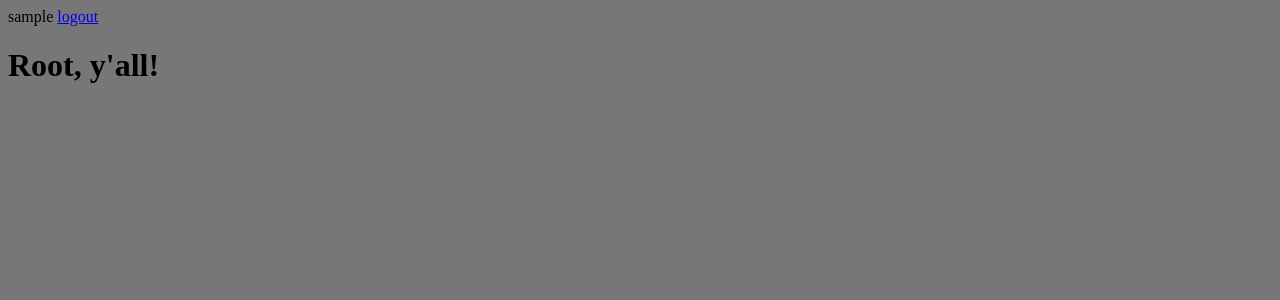
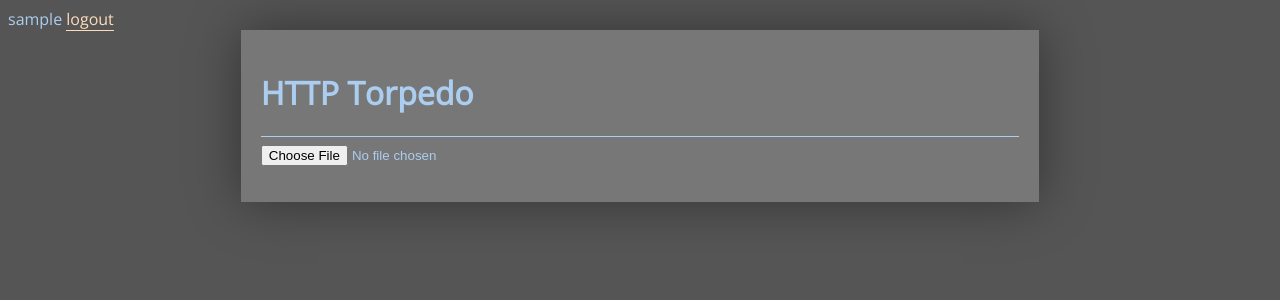
Before and after one commit to kreldjarn/http-torpedo, a Django app: page / in a window 1280 px wide. Shown: the top 300 px of the page. Run offline with Django 3.2, Linux system fonts and the light colour scheme; the visitor is signed in with stand-in values (Sample User, id 1); parts of the project's set-up code (start-up, migrations or seed data) failed here and were passed over.

Commit message:
tabs to spaces, basic styling

```diff
--- a/http_torpedo/urls.py
+++ b/http_torpedo/urls.py
@@ -3,11 +3,15 @@ from django.contrib import admin
 from torpedo.views import *
 
 urlpatterns = [
+	# LOGIC
 	url(r'^$', root.as_view()),
-    url(r'^admin/', include(admin.site.urls)),
-    #url(r'^login/$', 'django.contrib.auth.views.login'),
-    #url(r'^logout/$', 'django.contrib.auth.views.logout'),
+	url(r'^upload-log/$', upload_log.as_view()),
 
+
+
+
+
+	# SYSTEM
     url(r'^admin/', include(admin.site.urls)),
 
     url(r'^login/$', login.as_view(), name='login'),
--- a/torpedo/static/css/style.css
+++ b/torpedo/static/css/style.css
@@ -1,3 +1,25 @@
 body {
+	background-color: #555;
+	color: #ABCDEF;
+	font-family: 'Open Sans', Helvetica, sans-serif;
+}
+
+a {
+	text-decoration: none;
+	color: #FEDCBA;
+	border-bottom: 1px solid #FEDCBA;
+}
+
+hr {
+	border: none;
+	border-bottom: 1px solid #ABCDEF;
+}
+
+.content {
+	width: 60%;
+	max-width: 900px;
+	margin: auto;
+	padding: 20px;
 	background-color: #777;
+	box-shadow: 0 0 50px rgba(0, 0, 0, 0.4);
 }
--- a/torpedo/templates/accounts/invalid.html
+++ b/torpedo/templates/accounts/invalid.html
@@ -1,4 +1,4 @@
-{% extends "accounts/accounts_base.html" %}
+{% extends "base.html" %}
 
 {% block content %}
 <h1>Shitty login details</h1>
--- a/torpedo/templates/accounts/logged.html
+++ b/torpedo/templates/accounts/logged.html
@@ -1,4 +1,4 @@
-{% extends "accounts/accounts_base.html" %}
+{% extends "base.html" %}
 
 {% block content %}
 <h1>Hi, {{ name }}</h1>
--- a/torpedo/templates/accounts/login.html
+++ b/torpedo/templates/accounts/login.html
@@ -1,4 +1,4 @@
-{% extends "accounts/accounts_base.html" %}
+{% extends "base.html" %}
 
 {% block content %}
 
--- a/torpedo/templates/accounts/logout.html
+++ b/torpedo/templates/accounts/logout.html
@@ -1,4 +1,4 @@
-{% extends "accounts/accounts_base.html" %}
+{% extends "base.html" %}
 
 {% block content %}
 <p>Consider yourself logged out</p>
--- a/torpedo/templates/accounts/register.html
+++ b/torpedo/templates/accounts/register.html
@@ -1,4 +1,4 @@
-{% extends "accounts/accounts_base.html" %}
+{% extends "base.html" %}
 
 {% block content %}
 <h1>Sign up</h1>
--- a/torpedo/templates/accounts/success.html
+++ b/torpedo/templates/accounts/success.html
@@ -1,4 +1,4 @@
-{% extends "accounts/accounts_base.html" %}
+{% extends "base.html" %}
 
 {% block content %}
 <h1>Huzzah!</h1>
--- a/torpedo/templates/base.html
+++ b/torpedo/templates/base.html
@@ -14,7 +14,9 @@
     		<a href="{% url 'logout' %}">logout</a>
     		{% endif %}
     	</div>
+    	<div class="content">
 		{% block content %}
 		{% endblock %}
+		</div>
 	</body>
 </html>
--- a/torpedo/templates/torpedo/root.html
+++ b/torpedo/templates/torpedo/root.html
@@ -1,4 +1,9 @@
 {% extends "base.html" %}
 {% block content %}
-<h1>Root, y'all!</h1>
+<h1>HTTP Torpedo</h1>
+<hr />
+
+<form action="{% url 'upload_log' %}" method="post">
+	<input type="file" name="log" />
+</form>
 {% endblock %}
--- a/torpedo/views.py
+++ b/torpedo/views.py
@@ -24,10 +24,19 @@ from braces.views import LoginRequiredMixin
 ################
 
 class root(View):
-	template_name = 'torpedo/root.html'
+    template_name = 'torpedo/root.html'
 
-	def get(self, request):
-		return render(request, self.template_name, locals())
+    def get(self, request):
+        return render(request, self.template_name, locals())
+
+
+class upload_log(LoginRequiredMixin, View):
+    template_name = 'torpedo/upload_log.html'
+
+    def post(self, request):
+
+        return render(request, self.template_name, locals())
+
 
 
 
@@ -38,59 +47,57 @@ class root(View):
 #################
 
 class register(View):
-	def get(self, request):
-		args = {}
-		args.update(csrf(request))
+    def get(self, request):
+        args = {}
+        args.update(csrf(request))
 
-		args['form'] = UserCreationForm()
-		return render_to_response('accounts/register.html', args)
+        args['form'] = UserCreationForm()
+        return render_to_response('accounts/register.html', args)
 
-	def post(self, request):
-		filled_form = UserCreationForm(request.POST)
-		if filled_form.is_valid():
-			filled_form.save()
-			return HttpResponseRedirect('/success/')
-		args = {}
-		args.update(csrf(request))
-		args['form'] = UserCreationForm()
-		args['filled_form'] = filled_form
-		return render_to_response('accounts/register.html', args)
+    def post(self, request):
+        filled_form = UserCreationForm(request.POST)
+        if filled_form.is_valid():
+            filled_form.save()
+            return HttpResponseRedirect('/success/')
+        args = {}
+        args.update(csrf(request))
+        args['form'] = UserCreationForm()
+        args['filled_form'] = filled_form
+        return render_to_response('accounts/register.html', args)
 
 class success(View):
-	def get(self, request):
-		return render_to_response('accounts/success.html')
+    def get(self, request):
+        return render_to_response('accounts/success.html')
 
 class login(View):
-	def get(self, request):
-		next = None
-		if request.GET.get('next'):
-			next = request.GET.get('next')
-		return render(request, 'accounts/login.html', locals())
+    def get(self, request):
+        next = request.GET.get('next', None)
+        return render(request, 'accounts/login.html', locals())
 
 class logout(View):
-	def get(self, request):
-		auth.logout(request)
-		return render_to_response('accounts/logout.html')
+    def get(self, request):
+        auth.logout(request)
+        return render_to_response('accounts/logout.html')
 
 
 def auth_view(request):
-	username = request.POST.get('username', '')
-	password = request.POST.get('password', '')
-	user = auth.authenticate(username=username, password=password)
+    username = request.POST.get('username', '')
+    password = request.POST.get('password', '')
+    user = auth.authenticate(username=username, password=password)
 
-	if user is None:
-		return HttpResponseRedirect('/invalid/')
-	auth.login(request, user)
+    if user is None:
+        return HttpResponseRedirect('/invalid/')
+    auth.login(request, user)
 
-	next = request.GET.get('next')
-	if next:
-		return HttpResponseRedirect(next)
-	return HttpResponseRedirect('/')
+    next = request.GET.get('next')
+    if next:
+        return HttpResponseRedirect(next)
+    return HttpResponseRedirect('/')
 
 class logged(View):
-	def get(self, request):
-		return render_to_response('accounts/logged.html', {'name': request.user.username})
+    def get(self, request):
+        return render_to_response('accounts/logged.html', {'name': request.user.username})
 
 class invalid(View):
-	def get(self, request):
-		return render_to_response('accounts/invalid.html')
+    def get(self, request):
+        return render_to_response('accounts/invalid.html')
```
